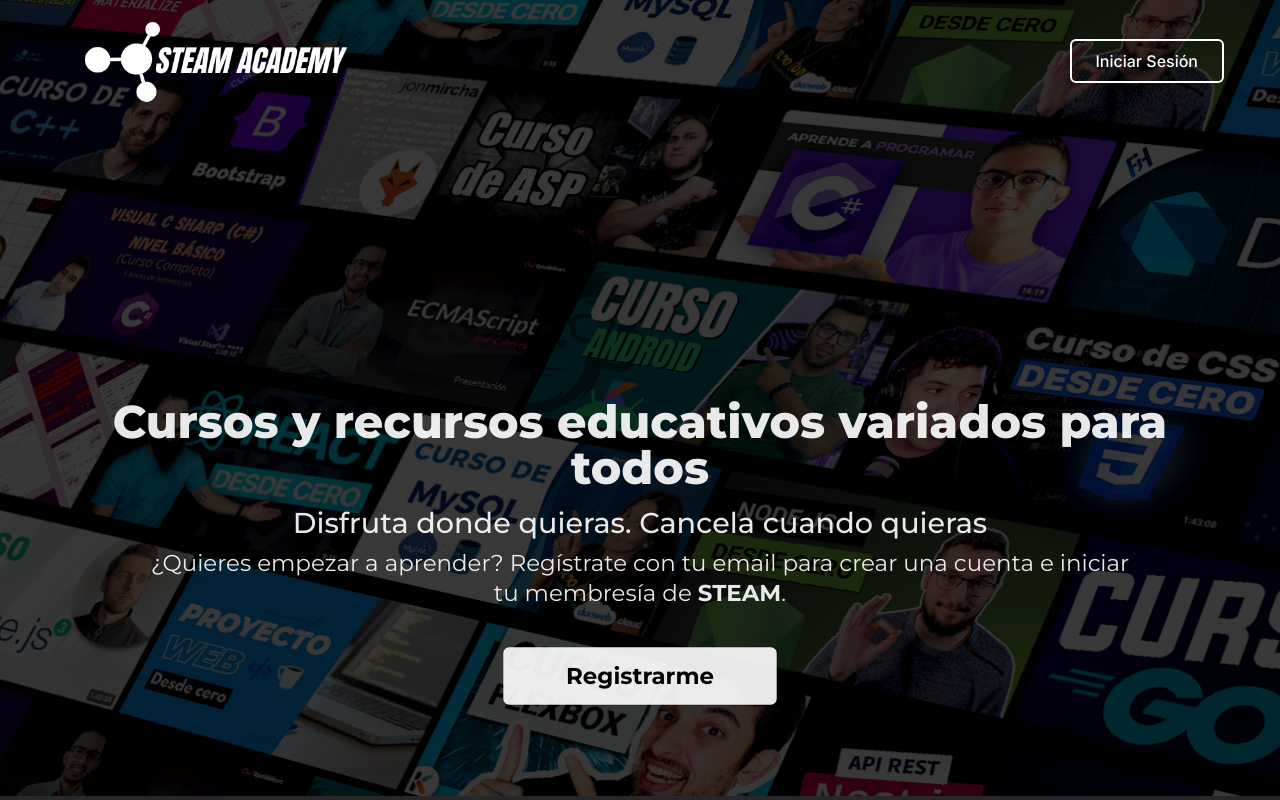
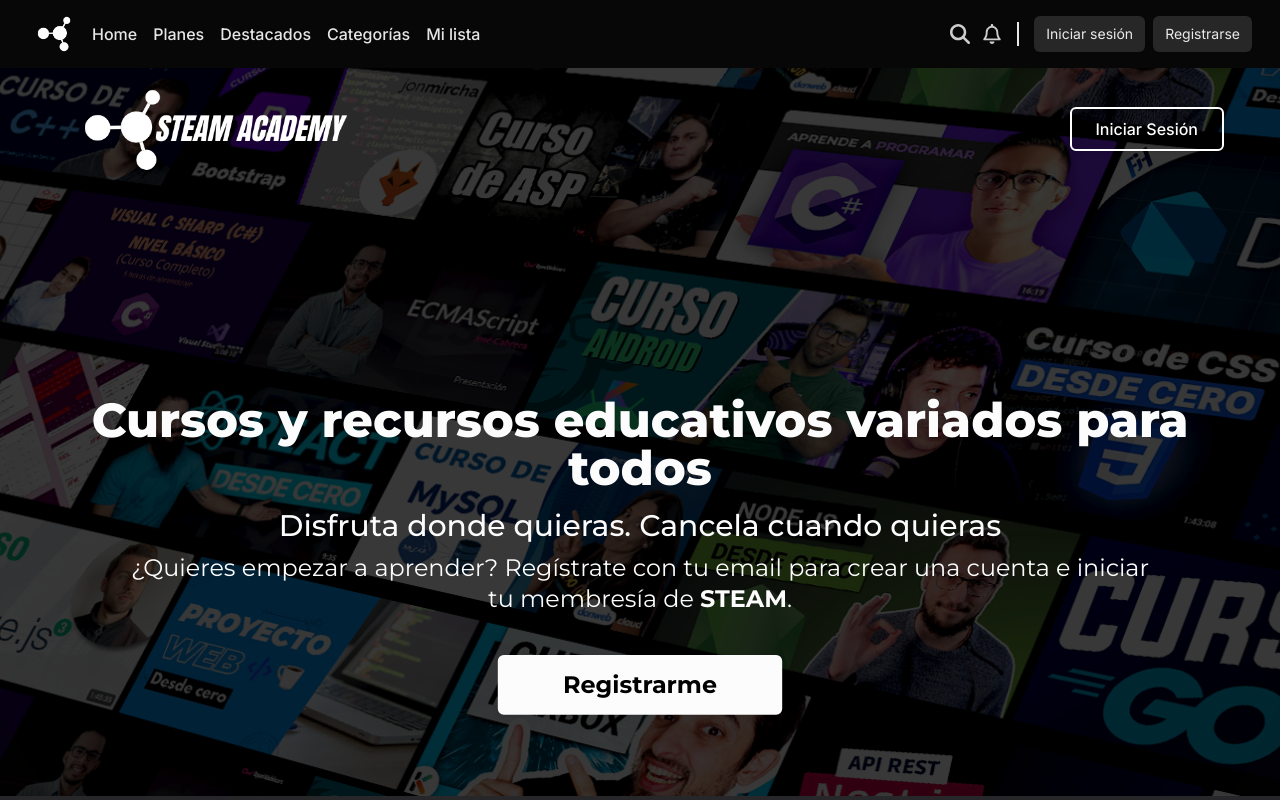
Before and after one commit to coachdesarrollo/steam-platform, a React (Vite) app in the folder frontend/: page / in a window 1280 px wide. Shown: the top 800 px of the page. Built offline with nearby package versions, Linux system fonts and the light colour scheme.

Commit message:
modificando el navbar, nuevos elemtos e iconos

```diff
--- a/frontend/package.json
+++ b/frontend/package.json
@@ -17,6 +17,7 @@
     "@tanstack/zod-form-adapter": "^0.26.4",
     "react": "^18.3.1",
     "react-dom": "^18.3.1",
+    "react-hook-form": "^7.52.1",
     "zod": "^3.23.8"
   },
   "devDependencies": {
--- /dev/null
+++ b/frontend/src/common/components/icons/bell.icon.tsx
@@ -0,0 +1,16 @@
+export type BellIconProps = {
+    fill?: string;
+    className?: string;
+  };
+
+  export function BellIcon({ className, fill = "currentColor" }: BellIconProps) {
+    return (
+        <svg
+        className={className}
+        xmlns="http://www.w3.org/2000/svg"
+        fill={fill}
+        viewBox="0 0 448 512">
+            <path d="M224 0c-17.7 0-32 14.3-32 32l0 19.2C119 66 64 130.6 64 208l0 25.4c0 45.4-15.5 89.5-43.8 124.9L5.3 377c-5.8 7.2-6.9 17.1-2.9 25.4S14.8 416 24 416l400 0c9.2 0 17.6-5.3 21.6-13.6s2.9-18.2-2.9-25.4l-14.9-18.6C399.5 322.9 384 278.8 384 233.4l0-25.4c0-77.4-55-142-128-156.8L256 32c0-17.7-14.3-32-32-32zm0 96c61.9 0 112 50.1 112 112l0 25.4c0 47.9 13.9 94.6 39.7 134.6L72.3 368C98.1 328 112 281.3 112 233.4l0-25.4c0-61.9 50.1-112 112-112zm64 352l-64 0-64 0c0 17 6.7 33.3 18.7 45.3s28.3 18.7 45.3 18.7s33.3-6.7 45.3-18.7s18.7-28.3 18.7-45.3z"/>
+        </svg>
+    );
+  }
--- a/frontend/src/common/components/icons/index.ts
+++ b/frontend/src/common/components/icons/index.ts
@@ -24,3 +24,7 @@
 export { MailIcon } from "./mail.icon";
 
 export { TelephoneIcon } from "./telephone.icon";
+
+export { SearchIcon } from "./search.icon";
+
+export { BellIcon } from "./bell.icon";
--- /dev/null
+++ b/frontend/src/common/components/icons/search.icon.tsx
@@ -0,0 +1,16 @@
+export type SearchIconProps = {
+    fill?: string;
+    className?: string;
+  };
+
+  export function SearchIcon({ className, fill = "currentColor" }: SearchIconProps) {
+    return (
+        <svg
+        className={className}
+        xmlns="http://www.w3.org/2000/svg"
+        fill={fill}
+        viewBox="0 0 512 512">
+            <path d="M416 208c0 45.9-14.9 88.3-40 122.7L502.6 457.4c12.5 12.5 12.5 32.8 0 45.3s-32.8 12.5-45.3 0L330.7 376c-34.4 25.2-76.8 40-122.7 40C93.1 416 0 322.9 0 208S93.1 0 208 0S416 93.1 416 208zM208 352a144 144 0 1 0 0-288 144 144 0 1 0 0 288z"/>
+        </svg>
+    );
+  }
--- a/frontend/src/common/components/navbar/navbar.tsx
+++ b/frontend/src/common/components/navbar/navbar.tsx
@@ -1,21 +1,16 @@
 import  lightlogo  from "/assets/light-logo.png"
+import { BellIcon, SearchIcon } from "../icons"
 export function NavBar() {
     return (
-        <nav className="bg-[#070707]">
-            <div className="max-w-screen-xl flex flex-wrap items-center justify-between mx-auto p-4">
-                <a href="#" className="flex items-center space-x-3 rtl:space-x-reverse">
-                    <img src={lightlogo} className="h-9" alt="steam" />
+        <nav className="bg-[#070707] grid grid-cols-10 justify-between items-center w-screen">
+            <section className="col-span-6 w-full flex flex-wrap items-center justify-start mx-auto p-4">
+                <a href="#" className="flex items-center space-x-3 rtl:space-x-reverse px-5">
+                  <img src={lightlogo} className="h-9" alt="steam" />
                 </a>
-                {/* botón de hamburguesa para dispositivos pequeños */}
-                <button data-collapse-toggle="navbar-multi-level" type="button" className="inline-flex items-center p-2 w-10 h-10 justify-center text-sm text-white/80 rounded-lg md:hidden hover:bg-[#272727] focus:outline-none focus:ring-1 focus:ring-gray-400 " aria-controls="navbar-multi-level" aria-expanded="false">
-                    <span className="sr-only">Open main menu</span>
-                    <svg className="w-5 h-5" aria-hidden="true" xmlns="http://www.w3.org/2000/svg" fill="none" viewBox="0 0 17 14">
-                        <path stroke="currentColor" stroke-linecap="round" stroke-linejoin="round" stroke-width="2" d="M1 1h15M1 7h15M1 13h15"/>
-                    </svg>
-                </button>
+
                 {/* navbar options */}
                 <div className="hidden w-full md:block md:w-auto" id="navbar-multi-level">
-                    <ul className="flex flex-col font-medium p-4 md:p-0 mt-4 border rounded-lg md:space-x-8 rtl:space-x-reverse md:flex-row md:mt-0 md:border-0">
+                    <ul className="flex flex-col font-medium p-4 md:p-0 mt-4 border rounded-lg md:space-x-4 rtl:space-x-reverse md:flex-row md:mt-0 md:border-0 max-lg:text-sm">
                         <li>
                         <a href="#" className="block py-2 px-3 text-white/90  md:bg-transparent md:p-0 hover:text-white hover:font-bold focus:border-b-2" aria-current="page">Home</a>
                         </li>
@@ -34,89 +29,29 @@
 
                     </ul>
                 </div>
-            </div>
+            </section>
+            {/* botones del lado derecho */}
+            <section className="col-span-4 w-auto max-md:hidden flex items-center justify-end px-6 max-xl:px-9 max-lg:px-4">
+              <div className=" p-1 grid grid-flow-col justify-end gap-3">
+                <SearchIcon className="w-5 h-5 text-white/80" />
+                <BellIcon className="w-5 h-5 text-white/80" />
+              </div>
+              <hr className="bg-white/90 border w-6 rotate-90"/>
+
+              <div className="p-1 grid grid-flow-col justify-end gap-2 max-lg:gap-1">
+                <button className="bg-[#272727] w-fit text-sm max-lg:text-xs h-9 text-white/90 px-3 py-1 rounded-md">Iniciar sesión</button>
+                <button className="bg-[#272727] w-fit text-sm max-lg:text-xs h-9 text-white/90 px-3 py-1 rounded-md">Registrarse</button>
+              </div>
+
+            </section>
+            {/* botón de hamburguesa para dispositivos pequeños */}
+            <button data-collapse-toggle="navbar-multi-level" type="button"
+            className="inline-flex flex-wrap items-center p-2 w-10 h-10 justify-center text-sm text-white/80 rounded-lg md:hidden hover:bg-[#272727] focus:outline-none focus:ring-1 focus:ring-gray-400 " aria-controls="navbar-multi-level" aria-expanded="false">
+                    <span className="sr-only">Open main menu</span>
+                    <svg className="w-5 h-5" aria-hidden="true" xmlns="http://www.w3.org/2000/svg" fill="none" viewBox="0 0 17 14">
+                        <path stroke="currentColor" stroke-linecap="round" stroke-linejoin="round" stroke-width="2" d="M1 1h15M1 7h15M1 13h15"/>
+                    </svg>
+            </button>
         </nav>
 
     )}
-
-
-
-
-
-/*
-
-
-<nav className="bg-white border-gray-200 dark:bg-gray-900 dark:border-gray-700">
-  <div class="max-w-screen-xl flex flex-wrap items-center justify-between mx-auto p-4">
-    <a href="#" class="flex items-center space-x-3 rtl:space-x-reverse">
-        <img src={lightlogo} class="h-8" alt="Flowbite Logo" />
-    </a>
-    <button data-collapse-toggle="navbar-multi-level" type="button" class="inline-flex items-center p-2 w-10 h-10 justify-center text-sm text-gray-500 rounded-lg md:hidden hover:bg-gray-100 focus:outline-none focus:ring-2 focus:ring-gray-200 dark:text-gray-400 dark:hover:bg-gray-700 dark:focus:ring-gray-600" aria-controls="navbar-multi-level" aria-expanded="false">
-        <span class="sr-only">Open main menu</span>
-        <svg class="w-5 h-5" aria-hidden="true" xmlns="http://www.w3.org/2000/svg" fill="none" viewBox="0 0 17 14">
-            <path stroke="currentColor" stroke-linecap="round" stroke-linejoin="round" stroke-width="2" d="M1 1h15M1 7h15M1 13h15"/>
-        </svg>
-    </button>
-    <div class="hidden w-full md:block md:w-auto" id="navbar-multi-level">
-      <ul class="flex flex-col font-medium p-4 md:p-0 mt-4 border border-gray-100 rounded-lg bg-gray-50 md:space-x-8 rtl:space-x-reverse md:flex-row md:mt-0 md:border-0 md:bg-white dark:bg-gray-800 md:dark:bg-gray-900 dark:border-gray-700">
-        <li>
-          <a href="#" class="block py-2 px-3 text-white bg-blue-700 rounded md:bg-transparent md:text-blue-700 md:p-0 md:dark:text-blue-500 dark:bg-blue-600 md:dark:bg-transparent" aria-current="page">Home</a>
-        </li>
-        <li>
-            <button id="dropdownNavbarLink" data-dropdown-toggle="dropdownNavbar" class="flex items-center justify-between w-full py-2 px-3 text-gray-900 hover:bg-gray-100 md:hover:bg-transparent md:border-0 md:hover:text-blue-700 md:p-0 md:w-auto dark:text-white md:dark:hover:text-blue-500 dark:focus:text-white dark:hover:bg-gray-700 md:dark:hover:bg-transparent">Dropdown <svg class="w-2.5 h-2.5 ms-2.5" aria-hidden="true" xmlns="http://www.w3.org/2000/svg" fill="none" viewBox="0 0 10 6">
-    <path stroke="currentColor" stroke-linecap="round" stroke-linejoin="round" stroke-width="2" d="m1 1 4 4 4-4"/>
-  </svg></button>
-            <!-- Dropdown menu -->
-            <div id="dropdownNavbar" class="z-10 hidden font-normal bg-white divide-y divide-gray-100 rounded-lg shadow w-44 dark:bg-gray-700 dark:divide-gray-600">
-                <ul class="py-2 text-sm text-gray-700 dark:text-gray-200" aria-labelledby="dropdownLargeButton">
-                  <li>
-                    <a href="#" class="block px-4 py-2 hover:bg-gray-100 dark:hover:bg-gray-600 dark:hover:text-white">Dashboard</a>
-                  </li>
-                  <li aria-labelledby="dropdownNavbarLink">
-                    <button id="doubleDropdownButton" data-dropdown-toggle="doubleDropdown" data-dropdown-placement="right-start" type="button" class="flex items-center justify-between w-full px-4 py-2 hover:bg-gray-100 dark:hover:bg-gray-600 dark:hover:text-white">Dropdown<svg class="w-2.5 h-2.5 ms-2.5" aria-hidden="true" xmlns="http://www.w3.org/2000/svg" fill="none" viewBox="0 0 10 6">
-    <path stroke="currentColor" stroke-linecap="round" stroke-linejoin="round" stroke-width="2" d="m1 1 4 4 4-4"/>
-  </svg></button>
-                    <div id="doubleDropdown" class="z-10 hidden bg-white divide-y divide-gray-100 rounded-lg shadow w-44 dark:bg-gray-700">
-                        <ul class="py-2 text-sm text-gray-700 dark:text-gray-200" aria-labelledby="doubleDropdownButton">
-                          <li>
-                            <a href="#" class="block px-4 py-2 hover:bg-gray-100 dark:hover:bg-gray-600 dark:text-gray-200 dark:hover:text-white">Overview</a>
-                          </li>
-                          <li>
-                            <a href="#" class="block px-4 py-2 hover:bg-gray-100 dark:hover:bg-gray-600 dark:text-gray-200 dark:hover:text-white">My downloads</a>
-                          </li>
-                          <li>
-                            <a href="#" class="block px-4 py-2 hover:bg-gray-100 dark:hover:bg-gray-600 dark:text-gray-200 dark:hover:text-white">Billing</a>
-                          </li>
-                          <li>
-                            <a href="#" class="block px-4 py-2 hover:bg-gray-100 dark:hover:bg-gray-600 dark:text-gray-200 dark:hover:text-white">Rewards</a>
-                          </li>
-                        </ul>
-                    </div>
-                  </li>
-                  <li>
-                    <a href="#" class="block px-4 py-2 hover:bg-gray-100 dark:hover:bg-gray-600 dark:hover:text-white">Earnings</a>
-                  </li>
-                </ul>
-                <div class="py-1">
-                  <a href="#" class="block px-4 py-2 text-sm text-gray-700 hover:bg-gray-100 dark:hover:bg-gray-600 dark:text-gray-200 dark:hover:text-white">Sign out</a>
-                </div>
-            </div>
-        </li>
-        <li>
-          <a href="#" class="block py-2 px-3 text-gray-900 rounded hover:bg-gray-100 md:hover:bg-transparent md:border-0 md:hover:text-blue-700 md:p-0 dark:text-white md:dark:hover:text-blue-500 dark:hover:bg-gray-700 dark:hover:text-white md:dark:hover:bg-transparent">Services</a>
-        </li>
-        <li>
-          <a href="#" class="block py-2 px-3 text-gray-900 rounded hover:bg-gray-100 md:hover:bg-transparent md:border-0 md:hover:text-blue-700 md:p-0 dark:text-white md:dark:hover:text-blue-500 dark:hover:bg-gray-700 dark:hover:text-white md:dark:hover:bg-transparent">Pricing</a>
-        </li>
-        <li>
-          <a href="#" class="block py-2 px-3 text-gray-900 rounded hover:bg-gray-100 md:hover:bg-transparent md:border-0 md:hover:text-blue-700 md:p-0 dark:text-white md:dark:hover:text-blue-500 dark:hover:bg-gray-700 dark:hover:text-white md:dark:hover:bg-transparent">Contact</a>
-        </li>
-      </ul>
-    </div>
-  </div>
-</nav>
-
-
-
-
-*/
--- a/frontend/src/pages/components/header/index.tsx
+++ b/frontend/src/pages/components/header/index.tsx
@@ -1,6 +1,6 @@
 import { Hero } from "./hero";
 import { LandNavBar } from "./landnavbar";
-// import { NavBar } from "../../../common/components/navbar/navbar"
+import { NavBar } from "../../../common/components/navbar/navbar"
 
 export function Header() {
   return (
@@ -8,7 +8,7 @@
       className={`relative h-screen animate-scale border-b-4 border-y-zinc-800 bg-black/70 bg-banner-hero bg-cover bg-center bg-no-repeat bg-blend-multiply [animation-range:exit] [animation-timeline:view()]`}
     >
       <header className="relative z-10 flex h-full flex-col justify-between">
-        {/* <NavBar/> */}
+         <NavBar/>
         <LandNavBar />
         <Hero />
       </header>
```
Also changed, not shown: 1 other file (tests, documents, lock files or other folders).
